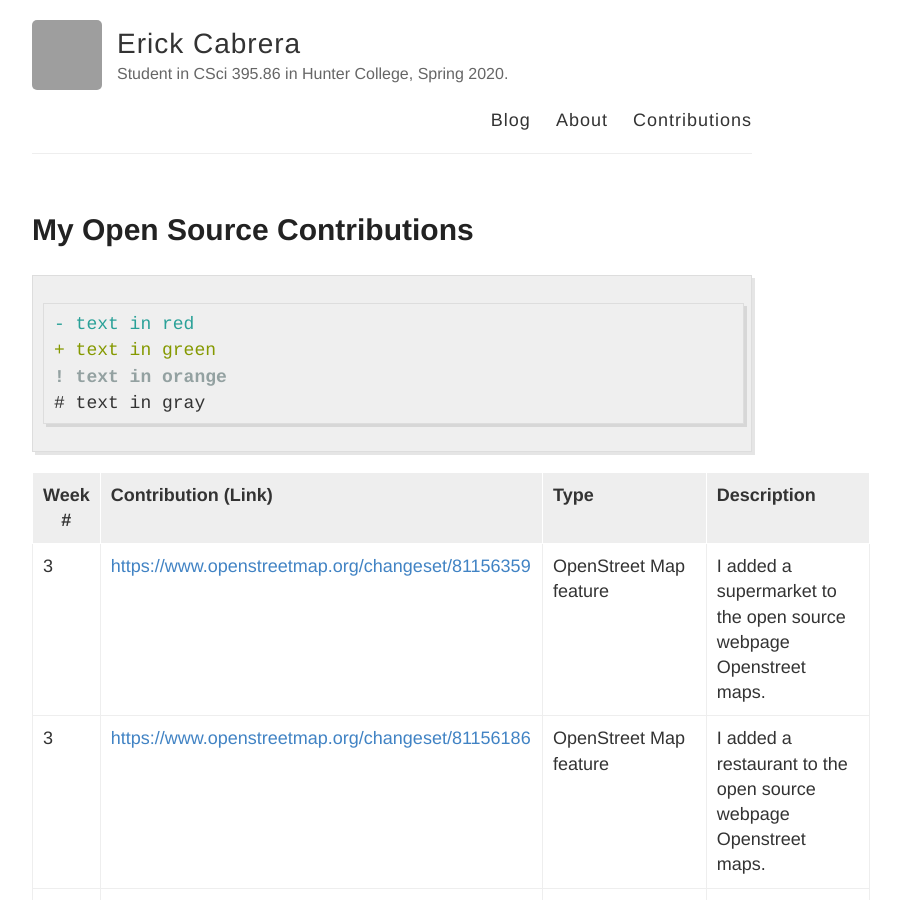
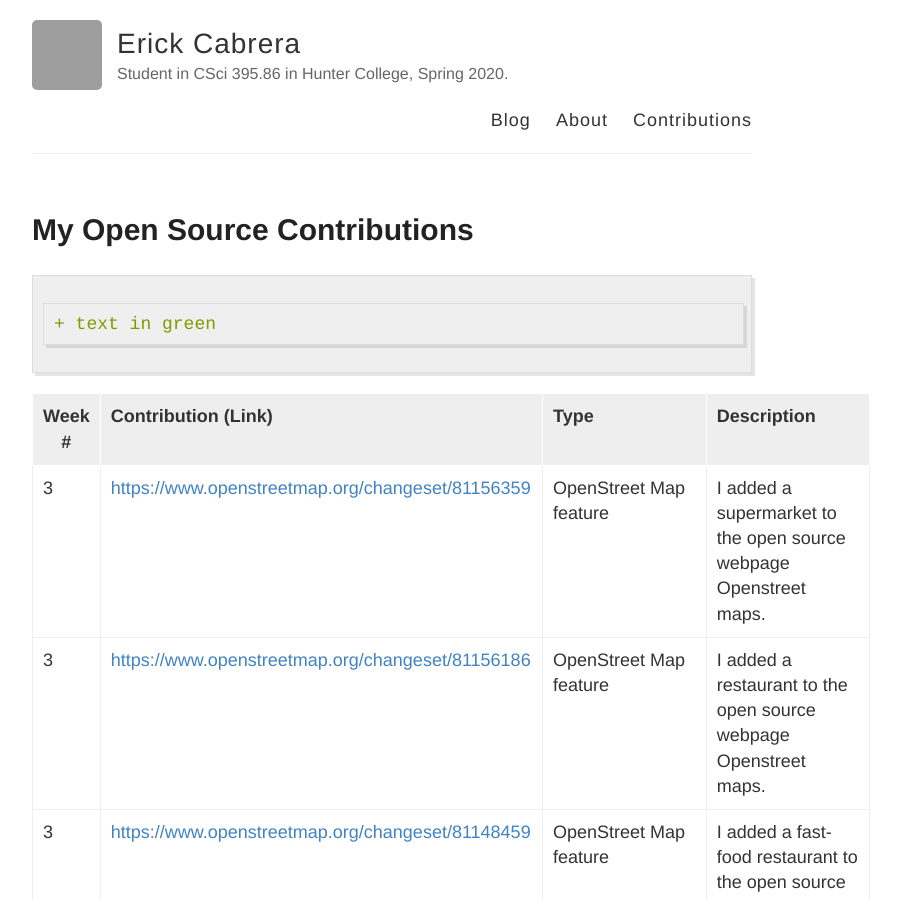
Before and after one commit to hunter-college-ossd-spr-2020/MarceloDamian-weekly, a Jekyll site: the page built from contributions.md, in a window 1280 px wide and 900 px high. Shown: the whole window, without its empty margins (248-1149 px from the left). Built offline with Jekyll 4.4.1, drawn with Linux system fonts in a browser that asks for light colours; grey boxes are pictures that could not be loaded.

Commit message:
Update contributions.md

````diff
--- a/contributions.md
+++ b/contributions.md
@@ -21,10 +21,7 @@ following the same syntax.
 
 
 ```diff
-- text in red
 + text in green
-! text in orange
-# text in gray
 ```
 
 
````
